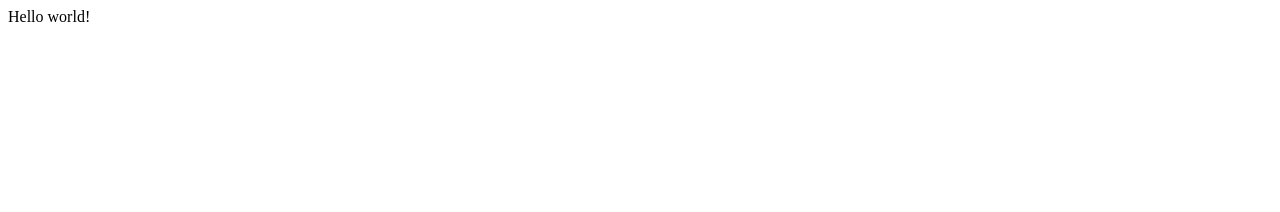
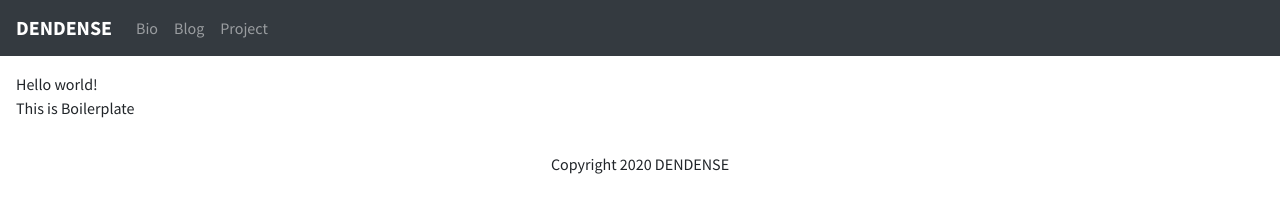
Before and after one commit to dendense/Boilerplate-NetlifyCMS, a Gatsby site: page / in a window 1280 px wide. Built offline with nearby package versions, Linux system fonts and the light colour scheme; Gatsby itself is replaced by a stand-in of ours.

Commit message:
First Commit

```diff
--- a/gatsby-config.js
+++ b/gatsby-config.js
@@ -6,5 +6,5 @@
 
 module.exports = {
   /* Your site config here */
-  plugins: [],
+  plugins: [`gatsby-plugin-netlify-cms`, `gatsby-plugin-sass`],
 }
--- /dev/null
+++ b/src/components/Layout.js
@@ -0,0 +1,25 @@
+import React from "react"
+import PropTypes from "prop-types"
+
+import "../styles/index.scss"
+import Nav from "../parts/Nav"
+import Footer from "../parts/Footer"
+
+const Layout = ({ children }) => (
+  <div
+    className="dendense-font"
+    style={{ minHeight: "100vh", position: "relative" }}
+  >
+    <Nav brand="DENDENSE" />
+    <div className="container-fluid" style={{ padding: "1rem" }}>
+      {children}
+    </div>
+    <Footer copyright="DENDENSE" />
+  </div>
+)
+
+Layout.propTypes = {
+  children: PropTypes.node.isRequired,
+}
+
+export default Layout
--- a/src/pages/index.js
+++ b/src/pages/index.js
@@ -1,5 +1,12 @@
 import React from "react"
 
+import Layout from "../components/Layout"
+
 export default function Home() {
-  return <div>Hello world!</div>
+  return (
+    <Layout>
+      <div>Hello world!</div>
+      <p>This is Boilerplate</p>
+    </Layout>
+  )
 }
--- /dev/null
+++ b/src/parts/Footer.js
@@ -0,0 +1,11 @@
+import React from "react"
+
+const Footer = props => (
+  <div className="container">
+    <div className="d-flex justify-content-center">
+      Copyright 2020 {props.copyright}
+    </div>
+  </div>
+)
+
+export default Footer
--- /dev/null
+++ b/src/parts/Nav.js
@@ -0,0 +1,20 @@
+import React from "react"
+import { Navbar, Nav } from "react-bootstrap"
+
+const Navigation = props => (
+  <Navbar bg="dark" variant="dark" expand="lg">
+    <Navbar.Brand href="/">
+      <strong>{props.brand}</strong>
+    </Navbar.Brand>
+    <Navbar.Toggle aria-controls="basic-navbar-nav" />
+    <Navbar.Collapse id="basic-navbar-nav">
+      <Nav className="mr-auto">
+        <Nav.Link href="/bio">Bio</Nav.Link>
+        <Nav.Link href="/blog">Blog</Nav.Link>
+        <Nav.Link href="/project">Project</Nav.Link>
+      </Nav>
+    </Navbar.Collapse>
+  </Navbar>
+)
+
+export default Navigation
--- /dev/null
+++ b/src/styles/index.scss
@@ -0,0 +1,7 @@
+@import "~bootstrap/dist/css/bootstrap.css";
+@import url("https://fonts.googleapis.com/css2?family=Source+Sans+Pro:wght@400;700&display=swap");
+
+.dendense-font {
+    font-family: 'Source Sans Pro', sans-serif;
+    font-weight: 500;
+}
```
Also changed, not shown: package.json (+8 -1 lines), gatsby-node.js (added), static/admin/config.yaml (added), static/admin/index.html (added), 1 other file.
